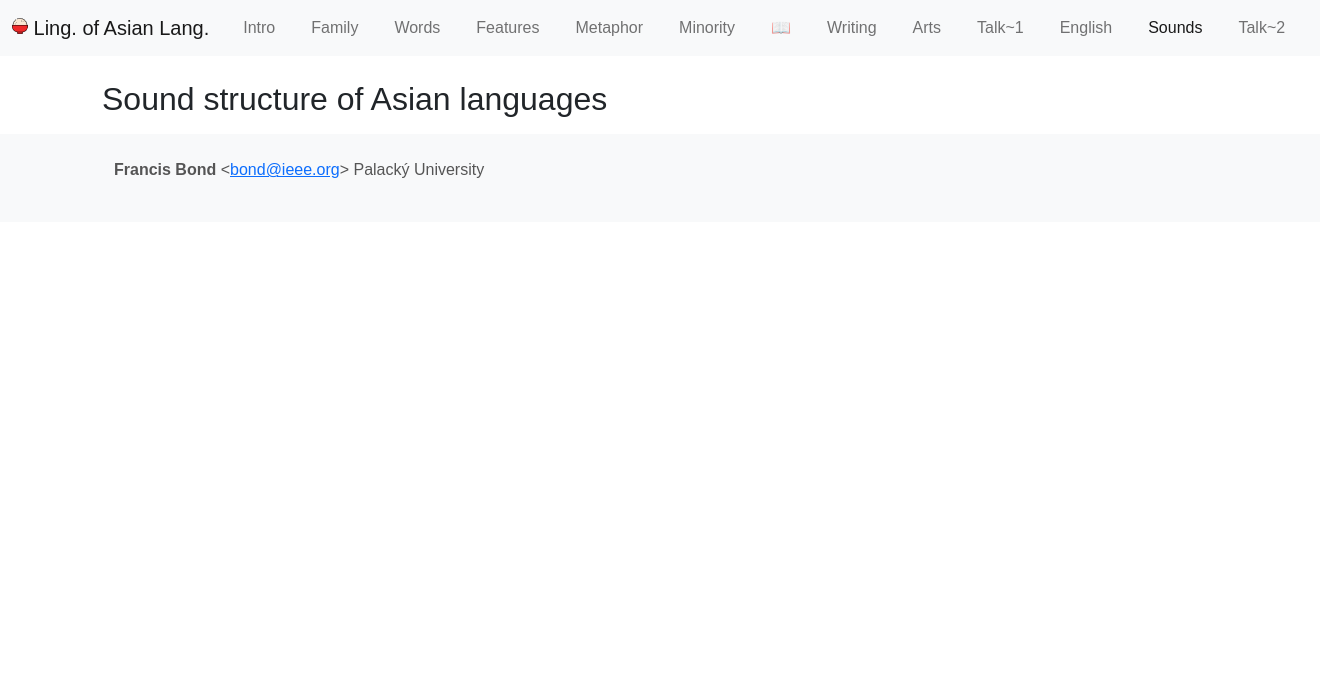
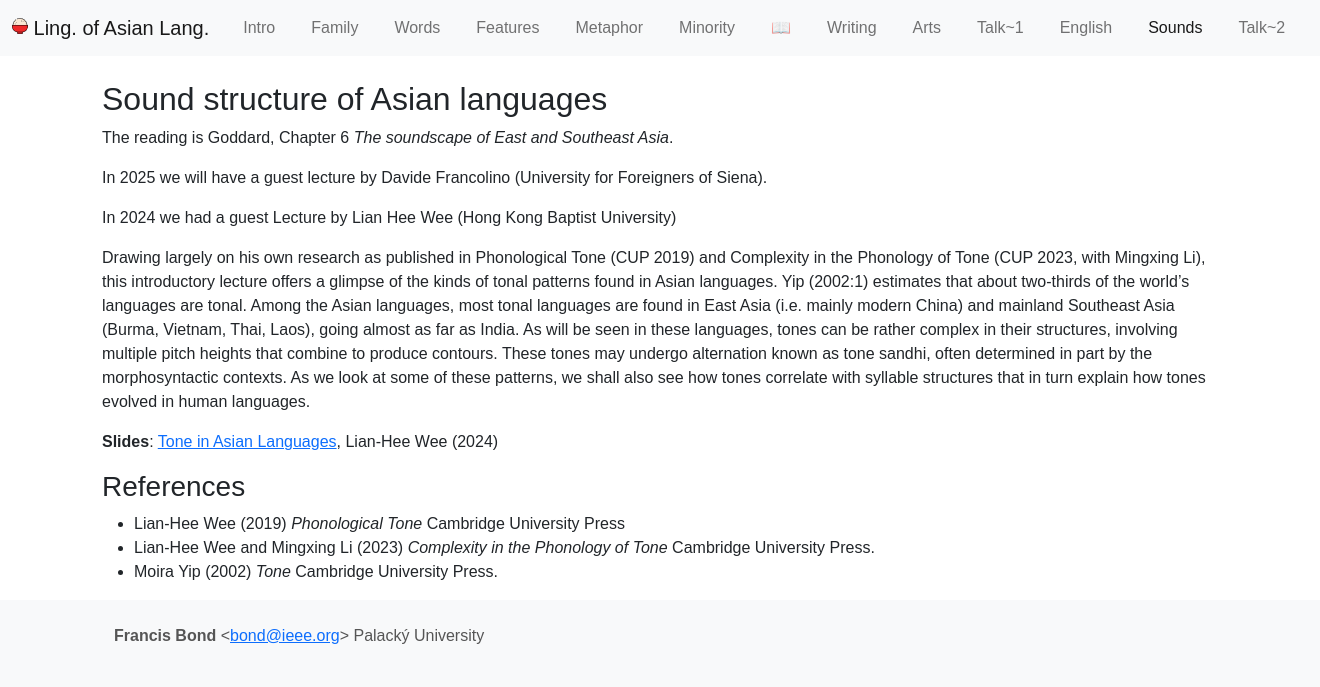
Before and after one commit to bond-lab/Linguistics-of-Asian-Languages, a Flask app: page /week/sounds/ in a window 1320 px wide. Shown: the top 687 px of the page. Run offline with Flask 3, Linux system fonts and the light colour scheme.

Commit message:
added reading and info on guest lectures for sounds

```diff
--- a/docs/index.html
+++ b/docs/index.html
@@ -71,7 +71,7 @@
                         </li>
 
                         <li class="nav-item">
-                            <a class="nav-link " title= "Sound structure of Asian languages" href="week/sounds/index.html">Sounds</a>
+                            <a class="nav-link " title= "Sound Structure of Asian languages" href="week/sounds/index.html">Sounds</a>
                         </li>
 
                         <li class="nav-item">
@@ -210,7 +210,7 @@
 	<tr class="">
             <td>12</td>
             <td>12-10</td>
-            <td><a href="week/sounds/index.html">Sound structure of Asian languages</a></td>
+            <td><a href="week/sounds/index.html">Sound Structure of Asian languages</a></td>
             <td></td>
         </tr>
 
--- a/docs/week/arts/index.html
+++ b/docs/week/arts/index.html
@@ -71,7 +71,7 @@
                         </li>
 
                         <li class="nav-item">
-                            <a class="nav-link " title= "Sound structure of Asian languages" href="../sounds/index.html">Sounds</a>
+                            <a class="nav-link " title= "Sound Structure of Asian languages" href="../sounds/index.html">Sounds</a>
                         </li>
 
                         <li class="nav-item">
--- a/docs/week/english/index.html
+++ b/docs/week/english/index.html
@@ -71,7 +71,7 @@
                         </li>
 
                         <li class="nav-item">
-                            <a class="nav-link " title= "Sound structure of Asian languages" href="../sounds/index.html">Sounds</a>
+                            <a class="nav-link " title= "Sound Structure of Asian languages" href="../sounds/index.html">Sounds</a>
                         </li>
 
                         <li class="nav-item">
--- a/docs/week/family/index.html
+++ b/docs/week/family/index.html
@@ -71,7 +71,7 @@
                         </li>
 
                         <li class="nav-item">
-                            <a class="nav-link " title= "Sound structure of Asian languages" href="../sounds/index.html">Sounds</a>
+                            <a class="nav-link " title= "Sound Structure of Asian languages" href="../sounds/index.html">Sounds</a>
                         </li>
 
                         <li class="nav-item">
--- a/docs/week/features/index.html
+++ b/docs/week/features/index.html
@@ -71,7 +71,7 @@
                         </li>
 
                         <li class="nav-item">
-                            <a class="nav-link " title= "Sound structure of Asian languages" href="../sounds/index.html">Sounds</a>
+                            <a class="nav-link " title= "Sound Structure of Asian languages" href="../sounds/index.html">Sounds</a>
                         </li>
 
                         <li class="nav-item">
--- a/docs/week/intro/index.html
+++ b/docs/week/intro/index.html
@@ -71,7 +71,7 @@
                         </li>
 
                         <li class="nav-item">
-                            <a class="nav-link " title= "Sound structure of Asian languages" href="../sounds/index.html">Sounds</a>
+                            <a class="nav-link " title= "Sound Structure of Asian languages" href="../sounds/index.html">Sounds</a>
                         </li>
 
                         <li class="nav-item">
--- a/docs/week/metaphor/index.html
+++ b/docs/week/metaphor/index.html
@@ -71,7 +71,7 @@
                         </li>
 
                         <li class="nav-item">
-                            <a class="nav-link " title= "Sound structure of Asian languages" href="../sounds/index.html">Sounds</a>
+                            <a class="nav-link " title= "Sound Structure of Asian languages" href="../sounds/index.html">Sounds</a>
                         </li>
 
                         <li class="nav-item">
--- a/docs/week/minority/index.html
+++ b/docs/week/minority/index.html
@@ -71,7 +71,7 @@
                         </li>
 
                         <li class="nav-item">
-                            <a class="nav-link " title= "Sound structure of Asian languages" href="../sounds/index.html">Sounds</a>
+                            <a class="nav-link " title= "Sound Structure of Asian languages" href="../sounds/index.html">Sounds</a>
                         </li>
 
                         <li class="nav-item">
--- a/docs/week/presentation/index.html
+++ b/docs/week/presentation/index.html
@@ -71,7 +71,7 @@
                         </li>
 
                         <li class="nav-item">
-                            <a class="nav-link " title= "Sound structure of Asian languages" href="../sounds/index.html">Sounds</a>
+                            <a class="nav-link " title= "Sound Structure of Asian languages" href="../sounds/index.html">Sounds</a>
                         </li>
 
                         <li class="nav-item">
--- a/docs/week/presentation1/index.html
+++ b/docs/week/presentation1/index.html
@@ -71,7 +71,7 @@
                         </li>
 
                         <li class="nav-item">
-                            <a class="nav-link " title= "Sound structure of Asian languages" href="../sounds/index.html">Sounds</a>
+                            <a class="nav-link " title= "Sound Structure of Asian languages" href="../sounds/index.html">Sounds</a>
                         </li>
 
                         <li class="nav-item">
--- a/docs/week/reading/index.html
+++ b/docs/week/reading/index.html
@@ -71,7 +71,7 @@
                         </li>
 
                         <li class="nav-item">
-                            <a class="nav-link " title= "Sound structure of Asian languages" href="../sounds/index.html">Sounds</a>
+                            <a class="nav-link " title= "Sound Structure of Asian languages" href="../sounds/index.html">Sounds</a>
                         </li>
 
                         <li class="nav-item">
--- a/docs/week/words/index.html
+++ b/docs/week/words/index.html
@@ -71,7 +71,7 @@
                         </li>
 
                         <li class="nav-item">
-                            <a class="nav-link " title= "Sound structure of Asian languages" href="../sounds/index.html">Sounds</a>
+                            <a class="nav-link " title= "Sound Structure of Asian languages" href="../sounds/index.html">Sounds</a>
                         </li>
 
                         <li class="nav-item">
--- a/docs/week/writing/index.html
+++ b/docs/week/writing/index.html
@@ -71,7 +71,7 @@
                         </li>
 
                         <li class="nav-item">
-                            <a class="nav-link " title= "Sound structure of Asian languages" href="../sounds/index.html">Sounds</a>
+                            <a class="nav-link " title= "Sound Structure of Asian languages" href="../sounds/index.html">Sounds</a>
                         </li>
 
                         <li class="nav-item">
--- a/web/templates/weeks/sounds.html
+++ b/web/templates/weeks/sounds.html
@@ -2,5 +2,30 @@
 
 {% block content %}
 <h2>Sound structure of Asian languages</h2>
-<p>
+
+<p>The reading is Goddard, Chapter 6 <i>The soundscape of East and Southeast Asia</i>.
+
+<p>In 2025 we will have a guest lecture by Davide Francolino (University for Foreigners of Siena).
+
+
+<p>In 2024 we had a guest Lecture by Lian Hee Wee (Hong Kong Baptist University)
+
+<p>Drawing largely on his own research as published in Phonological Tone (CUP 2019) and Complexity in the Phonology of Tone (CUP 2023, with Mingxing Li), this introductory lecture offers a glimpse of the kinds of tonal patterns found in Asian languages. Yip (2002:1) estimates that about two-thirds of the world’s languages are tonal. Among the Asian languages, most tonal languages are found in East Asia (i.e. mainly modern China) and mainland Southeast Asia (Burma, Vietnam, Thai, Laos), going almost as far as India. As will be seen in these languages, tones can be rather complex in their structures, involving multiple pitch heights that combine to produce contours. These tones may undergo alternation known as tone sandhi, often determined in part by the morphosyntactic contexts. As we look at some
+  of these patterns, we shall also see how tones correlate with syllable structures
+that in turn explain how tones evolved in human languages.
+
+<p> <strong>Slides</strong>: <a href="{{ url_for('static', filename='pdf/tone-Lian-Hee.pdf')}}">Tone in Asian Languages</a>,  Lian-Hee Wee (2024)
+
+
+<h3>References</h3>
+
+<ul>
+  <li> Lian-Hee Wee (2019)
+    <i>Phonological Tone</i> Cambridge University Press
+  <li> Lian-Hee Wee  and Mingxing Li (2023)
+    <i>Complexity in the Phonology of Tone </i> Cambridge University Press.
+  <li> Moira Yip (2002)
+    <i>Tone</i> Cambridge University Press.
+  </ul>
+
 {% endblock %}
--- a/web/weeks.toml
+++ b/web/weeks.toml
@@ -79,8 +79,9 @@ date = "12-03"
 
 [weeks.sounds]
 key = "sounds"
-title = "Sound structure of Asian languages"
+title = "Sound Structure of Asian languages"
 date = "12-10"
+other =''
 
 [weeks.presentation]
 key = "Talk~2"
```
Also changed, not shown: docs/week/sounds/index.html (+28 -3 lines).
